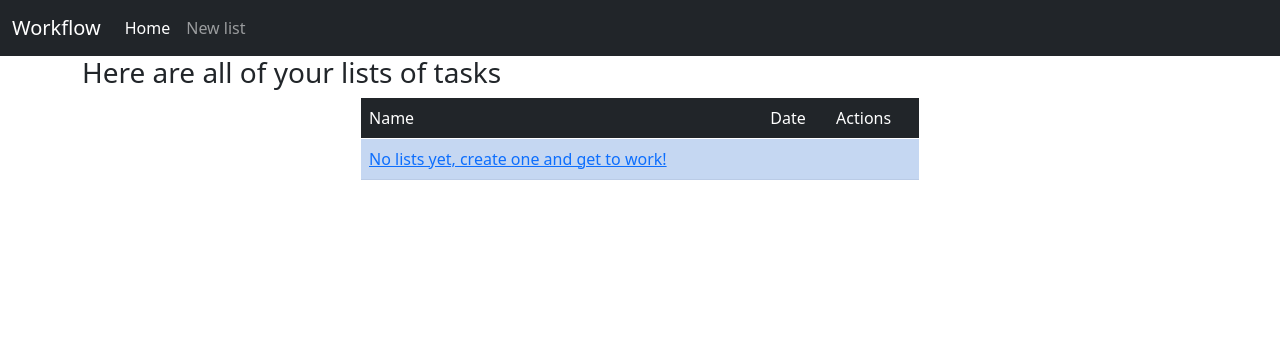
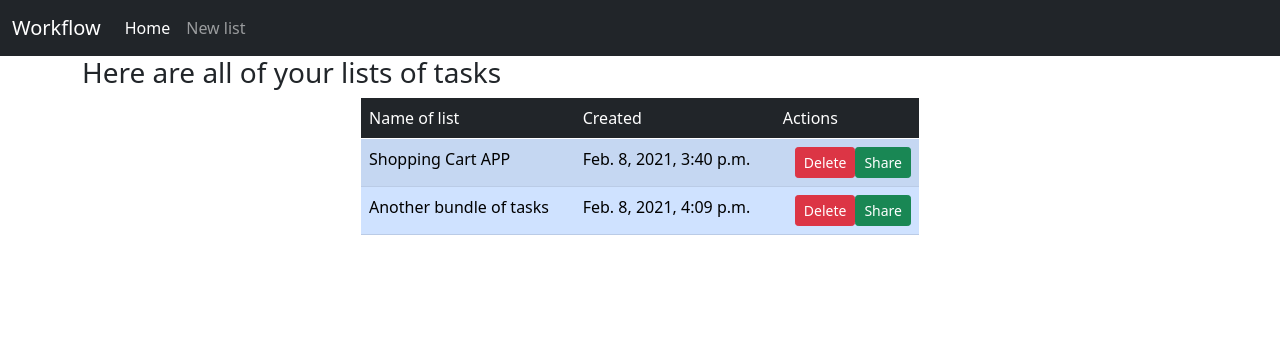
Before and after one commit to iwnlMski/TODO-web-application, a Django app: page / in a window 1280 px wide. Shown: the top 356 px of the page. Run offline with Django 3.2, Linux system fonts and the light colour scheme; data comes from the database, SQL or seed files in the repository.

Commit message:
Connect home page to data model of bundles

```diff
--- a/main_page/views.py
+++ b/main_page/views.py
@@ -1,9 +1,12 @@
 from django.shortcuts import render
+from .models import Bundle, Task
 
 
 def index(request):
+    all_bundles_list = Bundle.objects.all()
+    context = {'all_bundles_list': all_bundles_list}
     my_dict = {"test": "test"}
-    return render(request, 'main_page/index.html', context=my_dict)
+    return render(request, 'main_page/index.html', context)
 
 
 # Create your views here.
--- a/templates/main_page/index.html
+++ b/templates/main_page/index.html
@@ -3,7 +3,7 @@
 <html lang="en">
 <head>
     <meta charset="UTF-8">
-    <title>Title</title>
+    <title>Home</title>
     <link href="https://cdn.jsdelivr.net/npm/bootstrap@5.0.0-beta1/dist/css/bootstrap.min.css" rel="stylesheet" integrity="sha384-giJF6kkoqNQ00vy+HMDP7azOuL0xtbfIcaT9wjKHr8RbDVddVHyTfAAsrekwKmP1" crossorigin="anonymous">
     <script src="https://cdn.jsdelivr.net/npm/bootstrap@5.0.0-beta1/dist/js/bootstrap.bundle.min.js" integrity="sha384-ygbV9kiqUc6oa4msXn9868pTtWMgiQaeYH7/t7LECLbyPA2x65Kgf80OJFdroafW" crossorigin="anonymous"></script>
     <link rel="stylesheet" type="text/css" href="{% static 'css/style.css' %}">
@@ -28,8 +28,8 @@
         <table class="table table-primary table-striped table-hover w-50 mx-auto">
             <thead>
                 <tr class="table-dark">
-                    <td class="table-dark">Name</td>
-                    <td class="table-dark">Date</td>
+                    <td class="table-dark">Name of list</td>
+                    <td class="table-dark">Created</td>
                     <td class="table-dark">Actions</td>
                 </tr>
             </thead>
@@ -37,9 +37,12 @@
             {% if all_bundles_list %}
                 {% for bundle in all_bundles_list %}
                     <tr>
-                        <td>first</td>
-                        <td>10.10.2000</td>
-                        <td>delete_btn share_btn</td>
+                        <td>{{ bundle.name }}</td>
+                        <td>{{ bundle.created_date }}</td>
+                        <td>
+                            <button class="btn btn-sm btn-success float-end" type="button">Share</button>
+                            <button class="btn btn-sm btn-danger float-end" type="button">Delete</button>
+                        </td>
                     </tr>
                 {% endfor %}
             {% else %}
@@ -48,7 +51,6 @@
                     <td></td>
                     <td></td>
                 </tr>
-
             {% endif %}
             </tbody>
         </table>
--- a/templates/main_page/test.html
+++ b/templates/main_page/test.html
@@ -3,7 +3,7 @@
 <html lang="en">
 <head>
     <meta charset="UTF-8">
-    <title>Title</title>
+    <title>Create new list</title>
     <link href="https://cdn.jsdelivr.net/npm/bootstrap@5.0.0-beta1/dist/css/bootstrap.min.css" rel="stylesheet" integrity="sha384-giJF6kkoqNQ00vy+HMDP7azOuL0xtbfIcaT9wjKHr8RbDVddVHyTfAAsrekwKmP1" crossorigin="anonymous">
     <script src="https://cdn.jsdelivr.net/npm/bootstrap@5.0.0-beta1/dist/js/bootstrap.bundle.min.js" integrity="sha384-ygbV9kiqUc6oa4msXn9868pTtWMgiQaeYH7/t7LECLbyPA2x65Kgf80OJFdroafW" crossorigin="anonymous"></script>
     <link rel="stylesheet" type="text/css" href="{% static 'css/style.css' %}">
@@ -46,8 +46,8 @@
                 <tr class="table-primary">
                    <td class="table-info">
                        Hello
-                       <button class="btn btn-warning float-end" type="button">Change</button>
-                       <button class="btn btn-danger float-end" type="button">Delete</button>
+                       <button class="btn btn-sm btn-warning float-end" type="button">Change</button>
+                       <button class="btn btn-sm btn-danger float-end" type="button">Delete</button>
                    </td>
                 </tr>
                 <tr class="table-primary">
```
